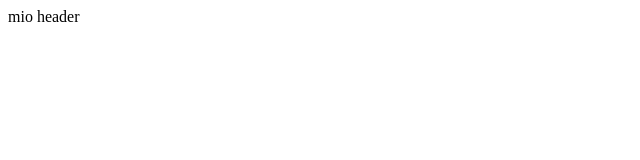
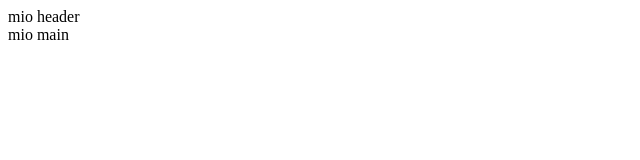
Before and after one commit to Zeta80/Test-1, a plain HTML site: page index.html in a window 1280 px wide. Shown: the full height of the page, 0-640 px from the left. Drawn offline with Linux system fonts and the light colour scheme.

Commit message:
completato main

```diff
--- a/index.html
+++ b/index.html
@@ -12,5 +12,9 @@
         mio header
     </header>
 
+    <main>
+        mio main
+    </main>
+
 </body>
 </html>
```
